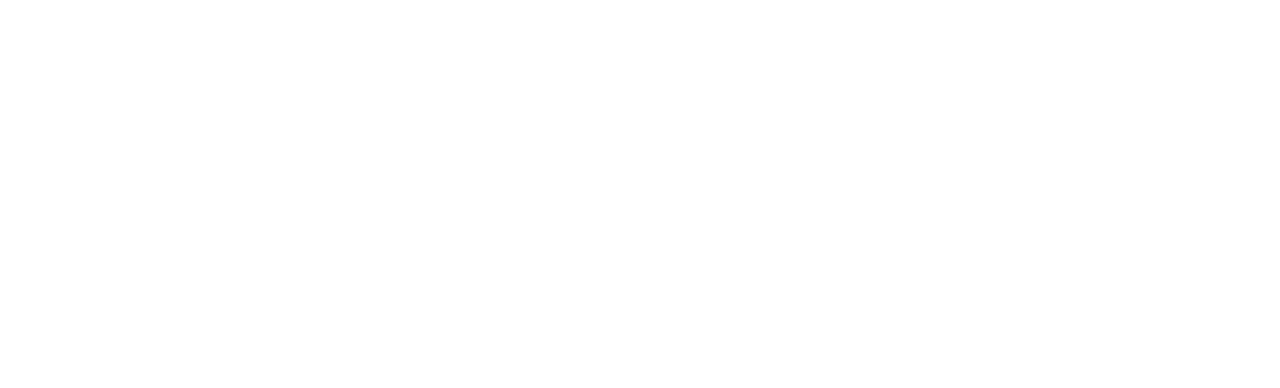
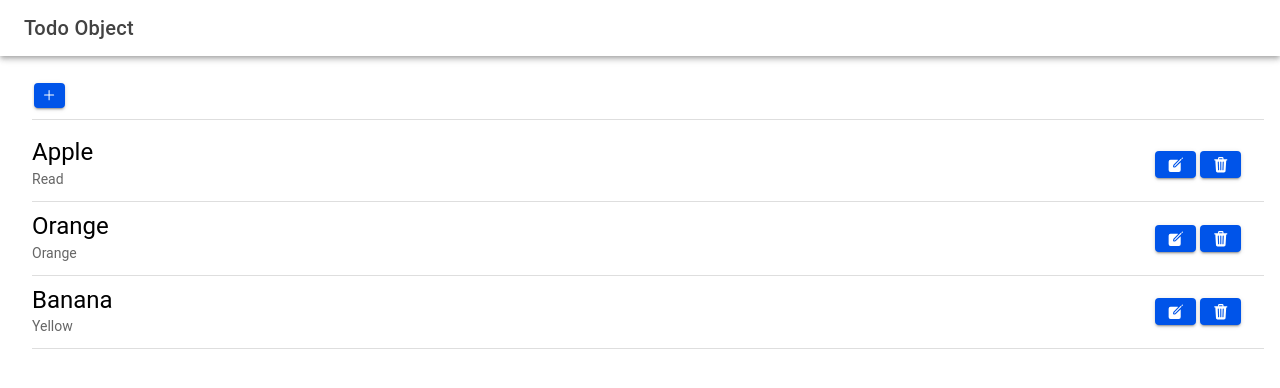
Before and after one commit to Ratek1600/ionic_play, a React (Vite) app: page /todo_object in a window 1280 px wide. Shown: the top 388 px of the page. Built offline with nearby package versions, Linux system fonts and the light colour scheme.

Commit message:
todo withobject

```diff
--- a/src/App.tsx
+++ b/src/App.tsx
@@ -1,8 +1,6 @@
 import { Redirect, Route } from 'react-router-dom';
 import { IonApp, IonRouterOutlet, setupIonicReact } from '@ionic/react';
 import { IonReactRouter } from '@ionic/react-router';
-import Home from './pages/Home';
-import TodoString from './pages/TodoString';
 
 /* Core CSS required for Ionic components to work properly */
 import '@ionic/react/css/core.css';
@@ -34,6 +32,10 @@
 /* Theme variables */
 import './theme/variables.css';
 
+import Home from './pages/Home';
+import TodoString from './pages/TodoString';
+import TodoObject from './pages/TodoObject';
+
 setupIonicReact();
 
 const App: React.FC = () => (
@@ -47,7 +49,8 @@
           <Redirect to="/home" />
         </Route>
 
-        <Route path="/simple_todo" component={TodoString} />
+        <Route path="/todo_string" component={TodoString} />
+        <Route path="/todo_object" component={TodoObject} />
       </IonRouterOutlet>
     </IonReactRouter>
   </IonApp>
--- a/src/pages/Home.tsx
+++ b/src/pages/Home.tsx
@@ -35,9 +35,8 @@
         </IonCard>
 
         <IonList>
-          <IonItem routerLink="/simple_todo">
-            <IonLabel>Simple Todo</IonLabel>
-          </IonItem>
+          <IonItem routerLink="/todo_string">Todo List String</IonItem>
+          <IonItem routerLink="/todo_object">Todo List Object</IonItem>
 
         </IonList>
 
--- /dev/null
+++ b/src/pages/TodoObject.tsx
@@ -0,0 +1,169 @@
+import { IonButton, IonContent, IonHeader, IonIcon, IonInput, IonItem, IonPage, IonTitle, IonToolbar,
+    IonList, IonLabel,
+    IonCol, IonButtons, IonBackButton, IonModal
+ } from '@ionic/react';
+import { OverlayEventDetail } from '@ionic/core/components';
+import { create, trash, add } from 'ionicons/icons';
+import React, { useState, useRef } from "react";
+import './TodoObject.css';
+
+const TodoObject: React.FC = () => {
+  type Fruit = {
+    id: number | null;
+    name: string;
+    colour: string;
+  };
+
+  const modal = useRef<HTMLIonModalElement>(null);
+  const [isOpen, setIsOpen] = useState(false);
+
+  const [listFruit, setListFruit] = useState<Fruit[]>([
+    {id: 1, name: "Apple", colour: "Read"},
+    {id: 2, name: "Orange", colour: "Orange"},
+    {id: 3, name: "Banana", colour: "Yellow"},
+  ]);
+
+  const [curFruit, setCurFruit] = useState<Fruit>({id: null, name: '', colour: ''});
+  const [currId, setCurrId] = useState(0);
+
+  const onAdd = () => {
+    setIsOpen(true)
+    setCurrId(0)
+  };
+
+  const onUpdate = (idData: number) => {
+    setIsOpen(true)
+    setCurrId(idData)
+    const selectedData = listFruit.filter(e => e.id === idData)[0];
+    setCurFruit(selectedData)
+  };
+
+  const onDelete = (idData: number) => {
+    const updatedFruit = listFruit.filter((x) => x.id !== idData);
+    setListFruit(updatedFruit)
+  };
+
+  const onEmptyCurrFruit = () => {
+    setCurFruit({id: null, name: '', colour: ''});
+  };
+
+  const confirm = () => {
+    modal.current?.dismiss(null, 'confirm')
+    setIsOpen(false)
+  };
+
+  function onWillDismiss(event: CustomEvent<OverlayEventDetail>) {
+    if (event.detail.role === 'confirm') {
+      if(curFruit.name.length>0 && curFruit.id!=0){
+        if(currId==0){//save new data
+          setListFruit([...listFruit, curFruit])
+        }
+        else{ //update existing data
+            const updatedFruit = listFruit.map((x) => {
+              if (x.id === currId) {
+                return curFruit;
+              }
+              return x;
+            });
+            setListFruit(updatedFruit)
+        }
+        setCurrId(0)
+        onEmptyCurrFruit()
+      }
+    }
+  }
+
+  return (
+    <IonPage>
+      <IonHeader>
+        <IonToolbar>
+          <IonButtons slot="start">
+            <IonBackButton></IonBackButton>
+          </IonButtons>
+          <IonTitle>Todo Object</IonTitle>
+        </IonToolbar>
+      </IonHeader>
+
+      <IonContent className="ion-padding">
+        <IonItem>
+          <IonButton onClick={onAdd}><IonIcon icon={add}>Add Fruit</IonIcon></IonButton>
+        </IonItem>
+
+        <IonList>
+            {listFruit.map((item, index) => (
+              <IonItem key={index}>
+                <IonLabel>
+                  <h1>{item.name}</h1>
+                  <p>{item.colour}</p>
+                </IonLabel>
+                <IonCol class="ion-float-right">
+                  <IonButton className="ion-float-right" onClick={() => onDelete(item.id!)}>
+                    <IonIcon icon={trash}></IonIcon>
+                  </IonButton>
+                  <IonButton className="ion-float-right" onClick={() => onUpdate(item.id!)}>
+                    <IonIcon icon={create}></IonIcon>
+                  </IonButton>
+                </IonCol>
+              </IonItem>
+            ))}
+        </IonList>
+
+      </IonContent>
+
+      <IonModal isOpen={isOpen} ref={modal} trigger="open-modal" onWillDismiss={(event) => onWillDismiss(event)}>
+          <IonHeader>
+            <IonToolbar>
+              <IonButtons slot="start">
+                <IonButton onClick={() =>setIsOpen(false) }>Cancel</IonButton>
+              </IonButtons>
+              <IonTitle>Fruit Form</IonTitle>
+              <IonButtons slot="end">
+                <IonButton strong={true} onClick={() => confirm()}>
+                  Save
+                </IonButton>
+              </IonButtons>
+            </IonToolbar>
+          </IonHeader>
+          <IonContent className="ion-padding">
+            <IonItem>
+              <IonInput type="number"
+                label="Fruit ID"
+                labelPlacement="stacked"
+                value={curFruit.id}
+                onIonChange={e => {
+                  if (e.detail.value === undefined) return;
+                  setCurFruit({...curFruit, id: Number(e.detail.value!)})
+                }}
+              />
+            </IonItem>
+
+            <IonItem>
+              <IonInput type="text"
+                label="Fruit Name"
+                labelPlacement="stacked"
+                value={curFruit.name}
+                onIonChange={e => {
+                  if (e.detail.value === undefined) return;
+                  setCurFruit({...curFruit, name: e.detail.value!})
+                }}
+              />
+            </IonItem>
+
+            <IonItem>
+              <IonInput type="text"
+                label="Fruit Colour"
+                labelPlacement="stacked"
+                value={curFruit.colour}
+                onIonChange={e => {
+                  if (e.detail.value === undefined) return;
+                  setCurFruit({...curFruit, colour: e.detail.value!})
+                }}
+              />
+            </IonItem>
+          </IonContent>
+        </IonModal>
+    </IonPage>
+  );
+};
+
+export default TodoObject;
```
Also changed, not shown: src/pages/TodoObject.css (added).
